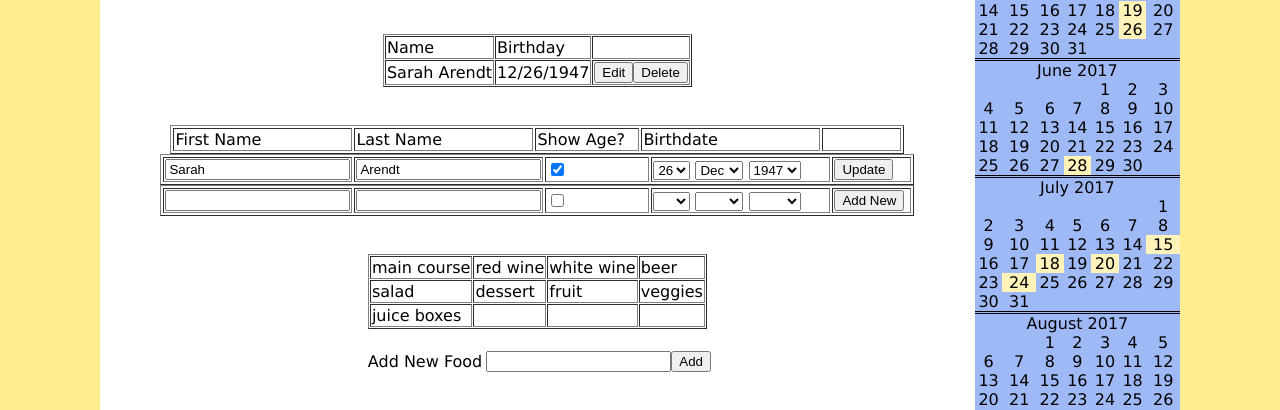
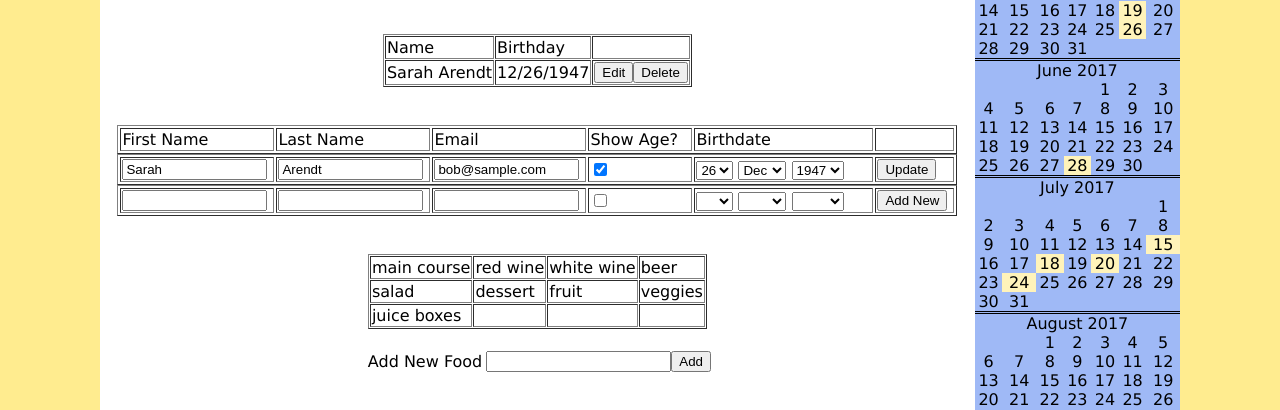
Before and after one commit to rfkmartin/martinfamilydinner, a PHP site: page /addfamily.php in a window 1280 px wide. Shown: the part 1108-1518 px from the top of the page. Run offline with PHP 8.4, Linux system fonts and the light colour scheme; the visitor is signed in with stand-in values (Sample User, id 1); data comes from the database, SQL or seed files in the repository.

Commit message:
* add email to user

```diff
--- a/family.php
+++ b/family.php
@@ -151,11 +151,12 @@ function member_addnew($link)
 {
 
    $i=1;
+   $email="bob@sample.com";
    if (!empty($_SESSION['family_id']))
    {
       $sql = "select person_id,first_name,last_name,show_age,day,month,year,birthday_id from person left join date on person.birthday_id=date.date_id where family_id=".$_SESSION['family_id'];
       $data = mysqli_query($link,$sql);
-      echo '<table border="1"><tr><td width="175px">First Name</td><td width="175px">Last Name</td><td width="100px">Show Age?</td><td width="175px">Birthdate</td><td width="75px"></td></tr></table>';
+      echo '<table border="1"><tr><td width="150px">First Name</td><td width="150px">Last Name</td><td width="150px">Email</td><td width="100px">Show Age?</td><td width="175px">Birthdate</td><td width="75px"></td></tr></table>';
       while(list($id,$first,$last,$show,$day,$month,$year,$bdayid) = mysqli_fetch_row($data))
       {
          $show_age="";
@@ -165,8 +166,9 @@ function member_addnew($link)
          }
          echo '<form action = "" method = "post">';
          echo '<table border="1"><tr>';
-         echo '<td width="175px"><input type="text" name="first" value="'.$first.'"></td>';
-         echo '<td width="175px"><input type="text" name="last" value="'.$last.'"></td>';
+         echo '<td width="150px"><input type="text" name="first" size="15" value="'.$first.'"></td>';
+         echo '<td width="150px"><input type="text" name="last" size="15" value="'.$last.'"></td>';
+         echo '<td width="150px"><input type="text" name="email" size="15" value="'.$email.'"></td>';
          echo '<td width="100px"><input type="checkbox" name="show"'.$show_age.'></td>';
          echo '<td width="175px"><input type="text" id="bdate'.$i.'" name="bday" data-format="DD-MM-YYYY" data-template="D MMM YYYY" value="'.sprintf('%02d',$day).'-'.sprintf('%02d',$month).'-'.$year.'"></td>';
          echo '<td width="75px"><input type="hidden" name="bday_id" value="'.$bdayid.'"><input type="hidden" name="family_id" value="'.$_SESSION['family_id'].'"><input type="hidden" name="person_id" value="'.$id.'">';
@@ -178,8 +180,9 @@ function member_addnew($link)
       }
          echo '<form action = "" method = "post">';
          echo '<table border="1"><tr>';
-         echo '<td width="175px"><input type="text" name="first"></td>';
-         echo '<td width="175px"><input type="text" name="last"></td>';
+         echo '<td width="150px"><input type="text" size="15" name="first"></td>';
+         echo '<td width="150px"><input type="text" size="15" name="last"></td>';
+         echo '<td width="150px"><input type="text" size="15" name="email"></td>';
          echo '<td width="100px"><input type="checkbox" name="show"></td>';
          echo '<td width="175px"><input type="text" id="bdate'.$i.'" name="bday" data-format="DD-MM-YYYY" data-template="D MMM YYYY" ></td>';
          echo '<td width="75px"><input type="hidden" name="family_id" value="'.$_SESSION['family_id'].'"><input type="submit" name="editmem" value="Add New"></td></tr>';
```
